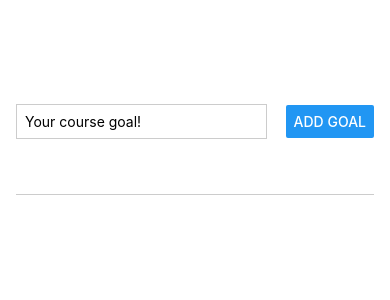
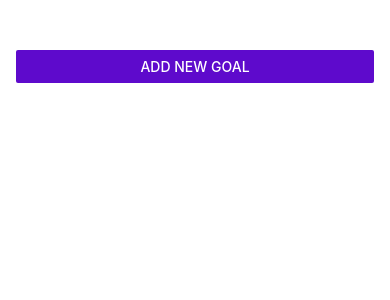
Before and after one commit to JCatulio/course-goals-app, a React Native app: screen / in a window 390 px wide. Shown: the top 300 px of the page. Built offline with nearby package versions, Linux system fonts and the light colour scheme.

Commit message:
Adding a Modal Screen

```diff
--- a/App.js
+++ b/App.js
@@ -1,10 +1,15 @@
 import { useState } from 'react';
-import { StyleSheet, View, FlatList } from 'react-native';
+import { StyleSheet, View, FlatList, Button } from 'react-native';
 import GoalInput from './components/GoalInput';
 import GoalItem from './components/GoalItem';
 
 export default function App() {
+  const [modalIsVisible, setModalIsVisible] = useState(false);
   const [courseGoals, setCourseGoals] = useState([]);
+
+  function startAddGoalHandler() {
+    setModalIsVisible(true);
+  }
 
   function addGoalHandler(enteredGoalText) {
     setCourseGoals((currentCourseGoals) => [
@@ -21,7 +26,12 @@
 
   return (
     <View style={styles.appContainer}>
-      <GoalInput onAddGoal={addGoalHandler} />
+      <Button
+        title="Add New Goal"
+        color={'#5e0acc'}
+        onPress={startAddGoalHandler}
+      />
+      <GoalInput visible={modalIsVisible} onAddGoal={addGoalHandler} />
       <View style={styles.goalsContainer}>
         <FlatList
           data={courseGoals}
--- a/components/GoalInput.js
+++ b/components/GoalInput.js
@@ -1,5 +1,5 @@
 import { useState } from 'react';
-import { Button, StyleSheet, TextInput, View } from 'react-native';
+import { Button, Modal, StyleSheet, TextInput, View } from 'react-native';
 
 function GoalInput(props) {
   const [enteredGoalText, setEnteredGoalText] = useState('');
@@ -14,6 +14,7 @@
   }
 
   return (
+    <Modal visible={props.visible} animationType="slide">
       <View style={styles.inputContainer}>
         <TextInput
           style={styles.textInput}
@@ -23,6 +24,7 @@
         />
         <Button title="Add Goal" onPress={addGoalHandler} />
       </View>
+    </Modal>
   );
 }
 
```
Lines whose indentation alone changed are shown as unchanged.
